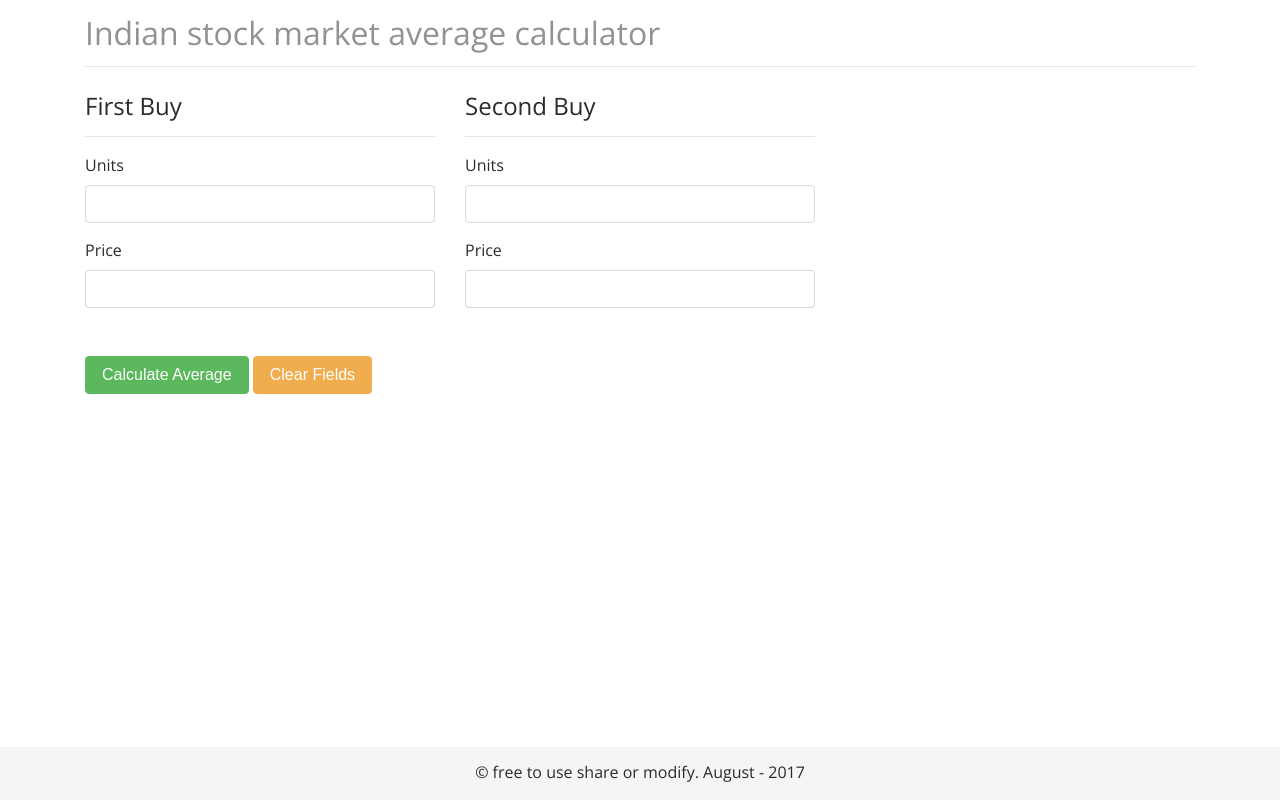
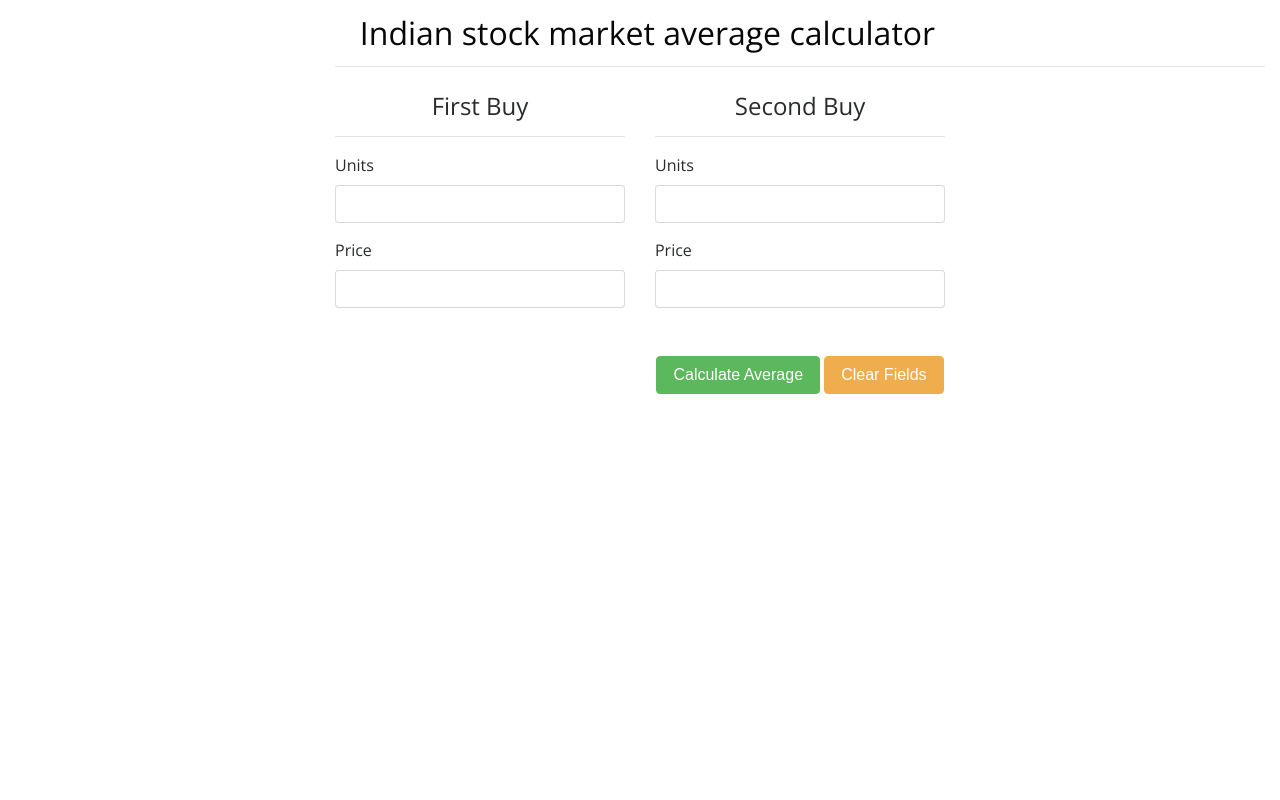
Before and after one commit to shubhamkapase/Indian-Stock-Market-Average-Price-Calculator-, a plain HTML site: page index.html in a window 1280 px wide. Drawn offline with nearby package versions, Linux system fonts and the light colour scheme.

Commit message:
2nd comit

```diff
--- a/index.html
+++ b/index.html
@@ -21,6 +21,8 @@
     body {
       font-family: 'Open Sans', sans-serif;
       margin-bottom: 60px;
+      text-align: center;
+      margin-left: 25%;
     }
 
     .st {
@@ -39,15 +41,6 @@
       font-weight: bold;
     }
 
-    footer {
-      position: absolute;
-      bottom: 0;
-      width: 100%;
-      height: 53px;
-      background-color: #f5f5f5;
-      text-align: center;
-      padding-top: 13px;
-    }
   </style>
 </head>
 
@@ -56,7 +49,7 @@
     <div class="row">
       <div class="col-md-12">
         <header>
-          <h2 style="color: #929292;margin-top: 15px;">Indian stock market average calculator</h2>
+          <h2 style="color: #070707;margin-top: 15px;margin-left: -305px;">Indian stock market average calculator</h2>
         </header>
         <hr/>
       </div>
@@ -99,10 +92,6 @@
       </div>
     </div>
   </div>
-  <footer>
-    <div class="container">
-      &copy; free to use share or modify.  August - 2017</div>
-  </footer>
 
   </div>
   <script>
```
